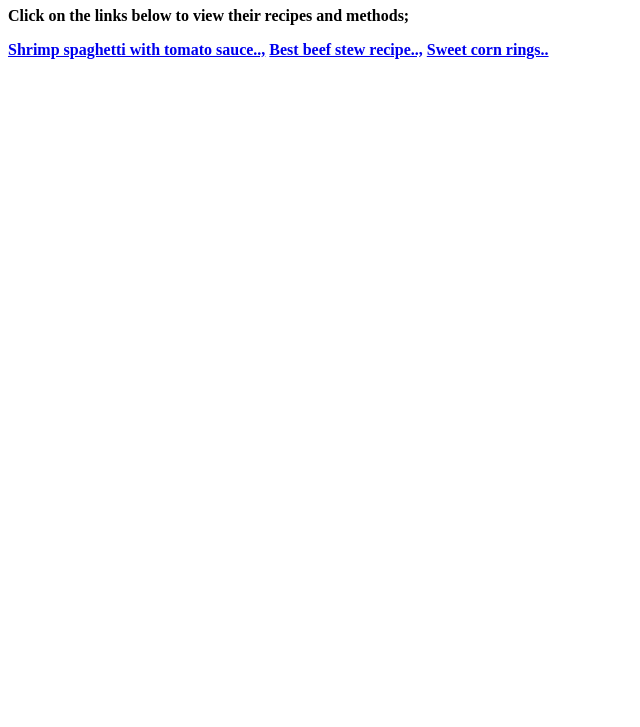
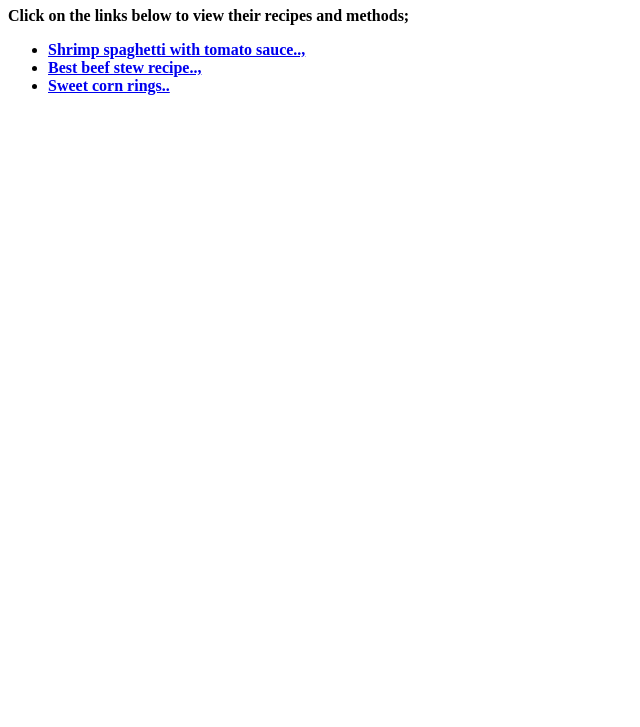
Before and after one commit to frankfembo/odin-recipes, a plain HTML site: page index.html in a window 1280 px wide. Shown: the part 73-800 px from the top of the page, without its empty margins (0-640 px from the left). Drawn offline with Linux system fonts and the light colour scheme.

Commit message:
Assignment done in html.

```diff
--- a/index.html
+++ b/index.html
@@ -7,10 +7,10 @@
 	<body>
 		<h1>Odin Recipes</h1>
 		<p><strong>Click on the links below to view their recipes and methods;</strong></p>
-		<span>
-			<a href="recipes/shrimpspaghetti.html"><strong>Shrimp spaghetti with tomato sauce..,</strong></a>
-		    <a href="recipes/beefstew.html"><strong>Best beef stew recipe..,</strong></a>
-		    <a href="recipes/cornrings.html"><strong>Sweet corn rings..</strong></a>
-		</span>
+		<ul>
+		   <li><a href="recipes/shrimpspaghetti.html"><strong>Shrimp spaghetti with tomato sauce..,</strong></a></li>
+		   <li><a href="recipes/beefstew.html"><strong>Best beef stew recipe..,</strong></a></li>
+		   <li><a href="recipes/cornrings.html"><strong>Sweet corn rings..</strong></a></li>
+		</ul>
 	</body>
 </html>
```
